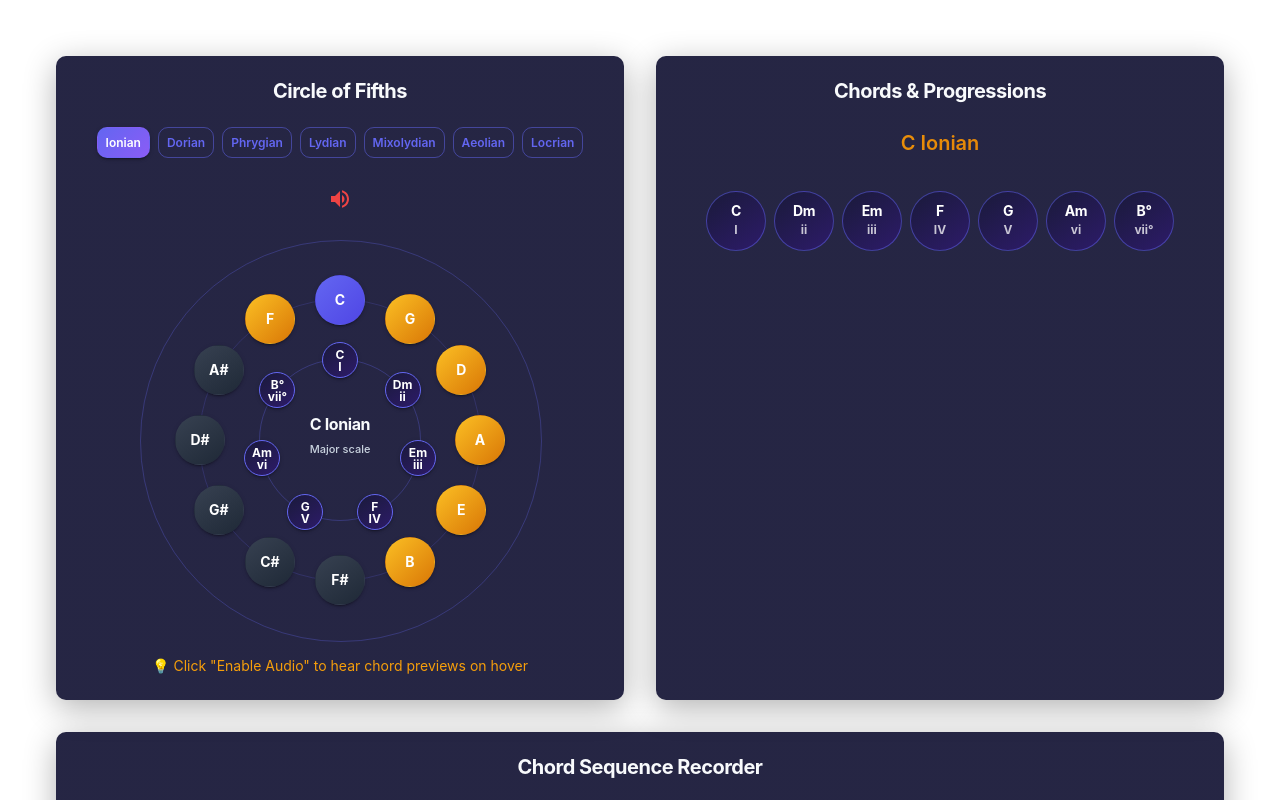
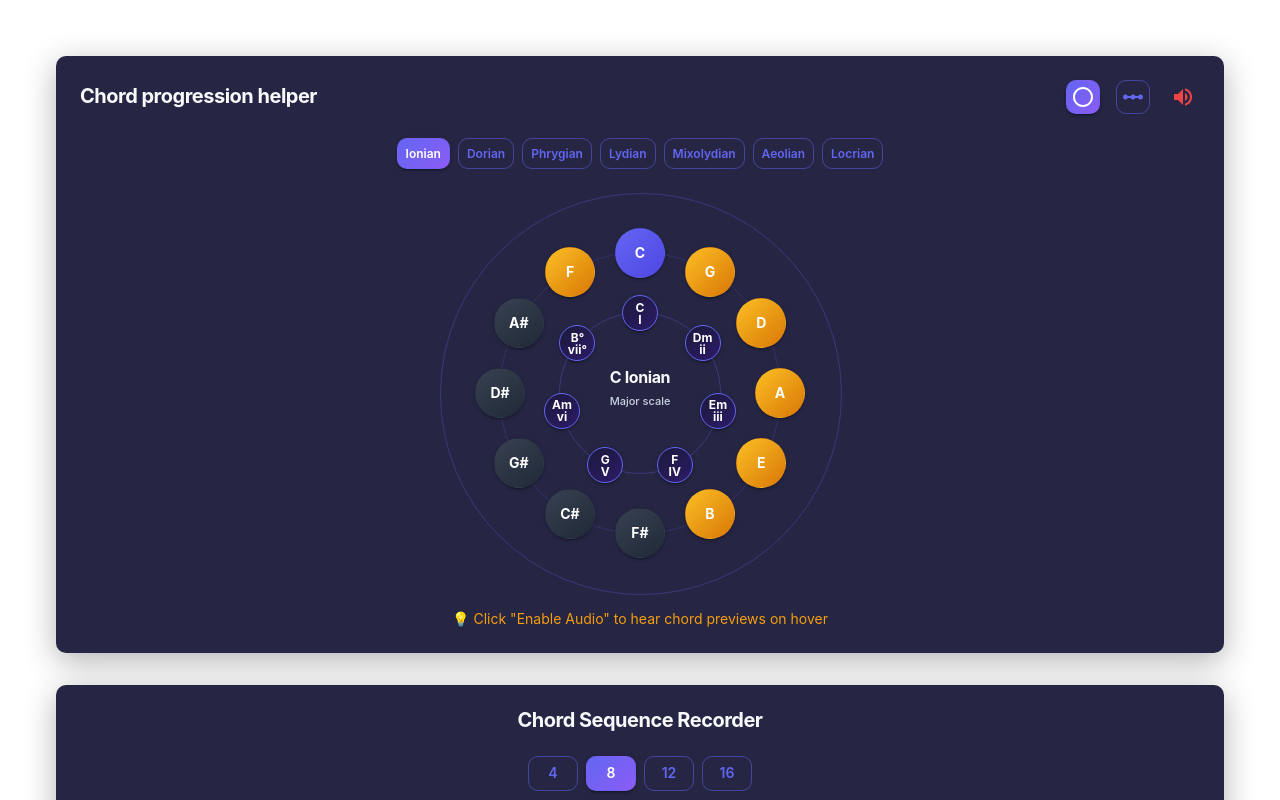
Before and after one commit to iDreadful/chord-progression, a React (Vite) app: page / in a window 1280 px wide. Shown: the top 800 px of the page. Built offline with nearby package versions, Linux system fonts and the light colour scheme.

Commit message:
look and feel

```diff
--- a/src/CircleOfFifths.jsx
+++ b/src/CircleOfFifths.jsx
@@ -1,6 +1,13 @@
-import { VolumeUp } from '@mui/icons-material'
+import {
+  Circle,
+  LinearScale,
+  PanoramaFishEye,
+  VolumeUp,
+} from '@mui/icons-material'
 import {
   Box,
+  Button,
+  ButtonGroup,
   Card,
   CardContent,
   IconButton,
@@ -25,6 +32,7 @@ const CircleOfFifths = () => {
   const [synth, setSynth] = useState(null)
   const [selectedChord, setSelectedChord] = useState(null)
   const [lastHoveredChord, setLastHoveredChord] = useState(null)
+  const [activeView, setActiveView] = useState('circle') // 'circle' or 'line'
 
   // Sequence recording state
   const [sequenceLength, setSequenceLength] = useState(8)
@@ -196,40 +204,41 @@ const CircleOfFifths = () => {
   return (
     <ThemeProvider theme={theme}>
       <Box sx={{ color: 'white', p: 3 }}>
-        <Box sx={{ margin: '0 auto' }}>
-          {/* First Row: Circle and Sequencer */}
-          <Box
-            sx={{
-              display: 'grid',
-              gridTemplateColumns: '1fr 1fr',
-              gap: '32px',
-              marginBottom: '32px',
-            }}
-          >
-            {/* Circle Section - Left 50% */}
-            <Card>
+        <Box sx={{ margin: '0 auto', maxWidth: '1200px' }}>
+          {/* Main Section - Full Width */}
+          <Card sx={{ mb: 4 }}>
             <CardContent sx={{ p: 3 }}>
-                <Box sx={{ textAlign: 'center', marginBottom: '24px' }}>
-                  <Typography variant="h1" sx={{ mb: 3 }}>
-                    Circle of Fifths
-                  </Typography>
-
+              <Box sx={{ marginBottom: '24px' }}>
+                {/* Title and Controls Row */}
                 <Box
                   sx={{
                     display: 'flex',
-                      flexDirection: 'column',
                     alignItems: 'center',
-                      gap: 2,
+                    justifyContent: 'space-between',
                     mb: 3,
                   }}
                 >
-                    <ModeSelector
-                      keyType={keyType}
-                      onModeChange={handleModeChange}
-                    />
-                  </Box>
+                  <Typography variant="h1">Chord progression helper</Typography>
 
-                  <Box>
+                  <Box sx={{ display: 'flex', alignItems: 'center', gap: 2 }}>
+                    {/* View Toggle */}
+
+                    <Button
+                      onClick={() => setActiveView('circle')}
+                      variant={
+                        activeView === 'circle' ? 'contained' : 'outlined'
+                      }
+                    >
+                      <PanoramaFishEye />
+                    </Button>
+                    <Button
+                      onClick={() => setActiveView('line')}
+                      variant={activeView === 'line' ? 'contained' : 'outlined'}
+                    >
+                      <LinearScale />
+                    </Button>
+
+                    {/* Speaker Button */}
                     {!isAudioInitialized && (
                       <IconButton
                         size="small"
@@ -247,6 +256,23 @@ const CircleOfFifths = () => {
                   </Box>
                 </Box>
 
+                {/* Mode Selector - Centered */}
+                <Box
+                  sx={{
+                    display: 'flex',
+                    justifyContent: 'center',
+                    mb: 3,
+                  }}
+                >
+                  <ModeSelector
+                    keyType={keyType}
+                    onModeChange={handleModeChange}
+                  />
+                </Box>
+              </Box>
+
+              {/* Conditional Content Based on Active View */}
+              {activeView === 'circle' ? (
                 <CircleComponent
                   keyType={keyType}
                   selectedKey={selectedKey}
@@ -256,6 +282,16 @@ const CircleOfFifths = () => {
                   onChordRecord={recordChord}
                   onMouseLeave={handleMouseLeave}
                 />
+              ) : (
+                <ChordProgressions
+                  keyType={keyType}
+                  selectedKey={selectedKey}
+                  selectedChord={selectedChord}
+                  onChordPreview={playChordPreview}
+                  onChordRecord={recordChord}
+                  onMouseLeave={handleMouseLeave}
+                />
+              )}
 
               <Box
                 sx={{
@@ -266,10 +302,7 @@ const CircleOfFifths = () => {
                 }}
               >
                 {!isAudioInitialized && (
-                    <Typography
-                      variant="body2"
-                      sx={{ mt: 1, color: '#f59e0b' }}
-                    >
+                  <Typography variant="body2" sx={{ mt: 1, color: '#f59e0b' }}>
                     💡 Click "Enable Audio" to hear chord previews on hover
                   </Typography>
                 )}
@@ -277,21 +310,7 @@ const CircleOfFifths = () => {
             </CardContent>
           </Card>
 
-            {/* Second Row: Chord Progression Section - Full Width */}
-            <Card>
-              <CardContent sx={{ p: 3 }}>
-                <ChordProgressions
-                  keyType={keyType}
-                  selectedKey={selectedKey}
-                  selectedChord={selectedChord}
-                  onChordPreview={playChordPreview}
-                  onChordRecord={recordChord}
-                  onMouseLeave={handleMouseLeave}
-                />
-              </CardContent>
-            </Card>
-          </Box>
-          {/* Sequence Recorder - Right 50% */}
+          {/* Sequence Recorder - Full Width */}
           <Card>
             <CardContent sx={{ p: 3 }}>
               <SequenceRecorder
--- a/src/components/ChordProgressions.jsx
+++ b/src/components/ChordProgressions.jsx
@@ -112,109 +112,6 @@ const ChordProgressions = ({
           })}
         </Box>
       </Box>
-      {selectedChord && (
-        <Paper
-          sx={{
-            p: 3,
-            mb: 4,
-            background: 'linear-gradient(145deg, #2d1b69 0%, #3730a3 100%)',
-            border: '1px solid rgba(99, 102, 241, 0.2)',
-            boxShadow: '0 8px 32px rgba(0, 0, 0, 0.3)',
-          }}
-        >
-          <Typography variant="h2" sx={{ fontWeight: 600, mb: 2 }}>
-            Next Chord Suggestions for {selectedChord}
-          </Typography>
-          <Typography
-            variant="body2"
-            sx={{
-              color: '#d1d5db',
-              mb: 2,
-            }}
-          >
-            {getNextChordSuggestions(keyType, selectedChord).description}
-          </Typography>
-
-          <Box>
-            {getNextChordSuggestions(keyType, selectedChord).strong.length >
-              0 && (
-              <Box
-                sx={{
-                  display: 'flex',
-                  alignItems: 'center',
-                  gap: 1,
-                  mb: 1,
-                }}
-              >
-                <Chip
-                  label="Strong"
-                  size="small"
-                  color="success"
-                  sx={{ fontWeight: 600 }}
-                />
-                <Typography variant="body2">
-                  {getNextChordSuggestions(keyType, selectedChord).strong.map(
-                    (chord, index) => {
-                      const chordIndex = currentChords.roman.indexOf(chord)
-                      const chordName =
-                        chordIndex >= 0 ? currentChords.notes[chordIndex] : ''
-                      return (
-                        <span key={chord}>
-                          {chord} ({chordName})
-                          {index <
-                          getNextChordSuggestions(keyType, selectedChord).strong
-                            .length -
-                            1
-                            ? ', '
-                            : ''}
-                        </span>
-                      )
-                    }
-                  )}
-                </Typography>
-              </Box>
-            )}
-
-            {getNextChordSuggestions(keyType, selectedChord).weak.length >
-              0 && (
-              <Box
-                sx={{
-                  display: 'flex',
-                  alignItems: 'center',
-                  gap: 1,
-                }}
-              >
-                <Chip
-                  label="Weak"
-                  size="small"
-                  color="warning"
-                  sx={{ fontWeight: 600 }}
-                />
-                <Typography variant="body2">
-                  {getNextChordSuggestions(keyType, selectedChord).weak.map(
-                    (chord, index) => {
-                      const chordIndex = currentChords.roman.indexOf(chord)
-                      const chordName =
-                        chordIndex >= 0 ? currentChords.notes[chordIndex] : ''
-                      return (
-                        <span key={chord}>
-                          {chord} ({chordName})
-                          {index <
-                          getNextChordSuggestions(keyType, selectedChord).weak
-                            .length -
-                            1
-                            ? ', '
-                            : ''}
-                        </span>
-                      )
-                    }
-                  )}
-                </Typography>
-              </Box>
-            )}
-          </Box>
-        </Paper>
-      )}
     </Box>
   )
 }
--- a/src/components/SequenceRecorder.jsx
+++ b/src/components/SequenceRecorder.jsx
@@ -45,6 +45,7 @@ const SequenceRecorder = ({
             key={length}
             onClick={() => onSequenceLengthChange(length)}
             variant={sequenceLength === length ? 'contained' : 'outlined'}
+            sx={{ width: 50 }}
           >
             {length}
           </Button>
@@ -56,8 +57,7 @@ const SequenceRecorder = ({
         <Box
           sx={{
             display: 'grid',
-            gridTemplateColumns: 'repeat(16, minmax(10px, 1fr))',
-
+            gridTemplateColumns: 'repeat(8, minmax(10px, 1fr))',
             gap: 1,
           }}
         >
@@ -147,7 +147,6 @@ const SequenceRecorder = ({
         <Button
           onClick={onSequencePlay}
           variant="contained"
-          color={isPlaying ? 'error' : 'success'}
           sx={theme => ({ padding: theme.spacing(1, 2) })}
           startIcon={isPlaying ? <Stop /> : <PlayArrow />}
         >
```
Lines whose indentation alone changed are shown as unchanged.
